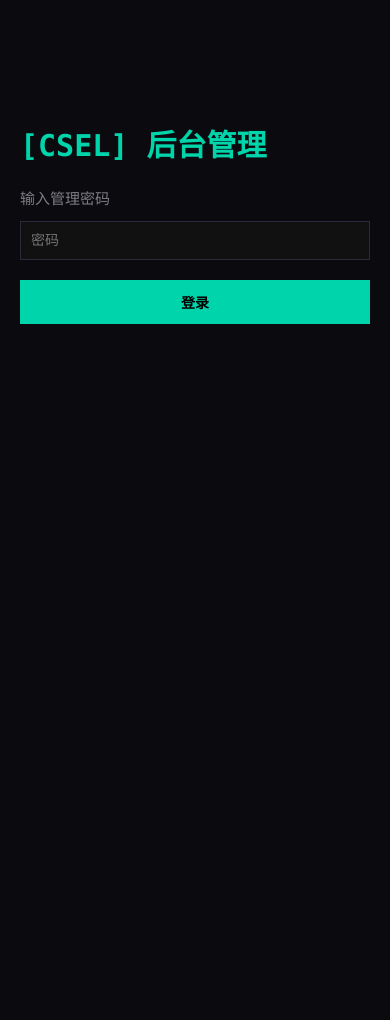
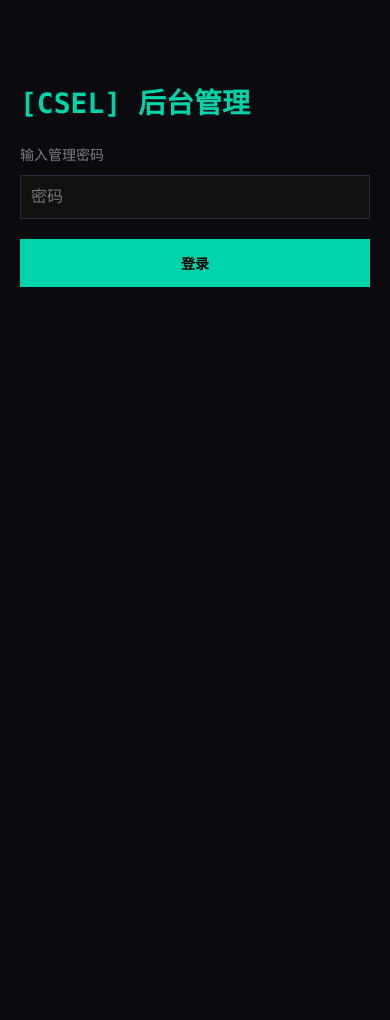
Before and after one commit to MEMZ-CHROER/dllHNWeb, a Jekyll site: the page admin/index.html, which Jekyll copies as it is, in a window 390 px wide. Built offline with Jekyll 4.4.1, drawn with Linux system fonts in a browser that asks for light colours; after the commit the page ends 980 px from its top, so only the background shows below that.

Commit message:
responsive admin: hamburger menu + mobile layout

```diff
--- a/admin/index.html
+++ b/admin/index.html
@@ -58,6 +58,32 @@ th { color:#666; font-weight:normal; font-size:13px; }
 /* Warning */
 .warn { background:#1a1a28; border:1px solid #f39c12; padding:12px 16px; margin:12px 0; font-size:13px; }
 .warn b { color:#f39c12; }
+
+/* ── Mobile Responsive ── */
+.hamburger { display:none; position:fixed; top:12px; left:12px; z-index:200; background:none; border:1px solid #2a2a3a; color:#00d4aa; font-size:22px; padding:4px 12px; cursor:pointer; }
+.sidebar-overlay { display:none; }
+@media (max-width:768px) {
+  body { font-size:14px; }
+  .hamburger { display:block; }
+  .app { display:block; position:relative; padding-top:50px; }
+  .sidebar { position:fixed; left:-240px; top:0; bottom:0; width:240px; z-index:150; transition:left .25s; }
+  .sidebar.open { left:0; }
+  .sidebar-overlay { display:none; position:fixed; inset:0; background:rgba(0,0,0,.6); z-index:140; }
+  .sidebar-overlay.show { display:block; }
+  .main { padding:16px; }
+  .page-bar { flex-direction:column; align-items:stretch; gap:8px; }
+  .page-bar h2 { font-size:18px; }
+  table { display:block; overflow-x:auto; }
+  th, td { padding:8px; font-size:13px; white-space:nowrap; }
+  .btn { padding:10px 16px; min-height:44px; }
+  .btn-sm { padding:8px 12px; min-height:36px; }
+  input, textarea { font-size:16px !important; } /* 防 iOS 缩放 */
+  .modal { width:95vw; max-width:none; margin:10px; padding:16px; }
+  .modal textarea { min-height:40vh; }
+  .login-wrap { margin:80px auto; }
+  .login-wrap input { font-size:16px; min-height:44px; }
+  .login-wrap .btn { min-height:48px; }
+}
 </style>
 </head>
 <body>
@@ -106,9 +132,18 @@ function b64dec(s) { return decodeURIComponent(escape(atob(s))); }
 // ── Page States ──
 var state = 'pages';
 
+function toggleSidebar() {
+  var s = document.querySelector('.sidebar');
+  var o = document.querySelector('.sidebar-overlay');
+  if (s) s.classList.toggle('open');
+  if (o) o.classList.toggle('show');
+}
+
 function render() {
   if (!_loggedIn) return renderLogin();
   var html = '';
+  html += '<button class="hamburger" onclick="toggleSidebar()">☰</button>';
+  html += '<div class="sidebar-overlay" onclick="toggleSidebar()"></div>';
   html += '<div class="app">';
   html += '<div class="sidebar">';
   html += '<div class="logo">[CSEL] Admin</div>';
```
